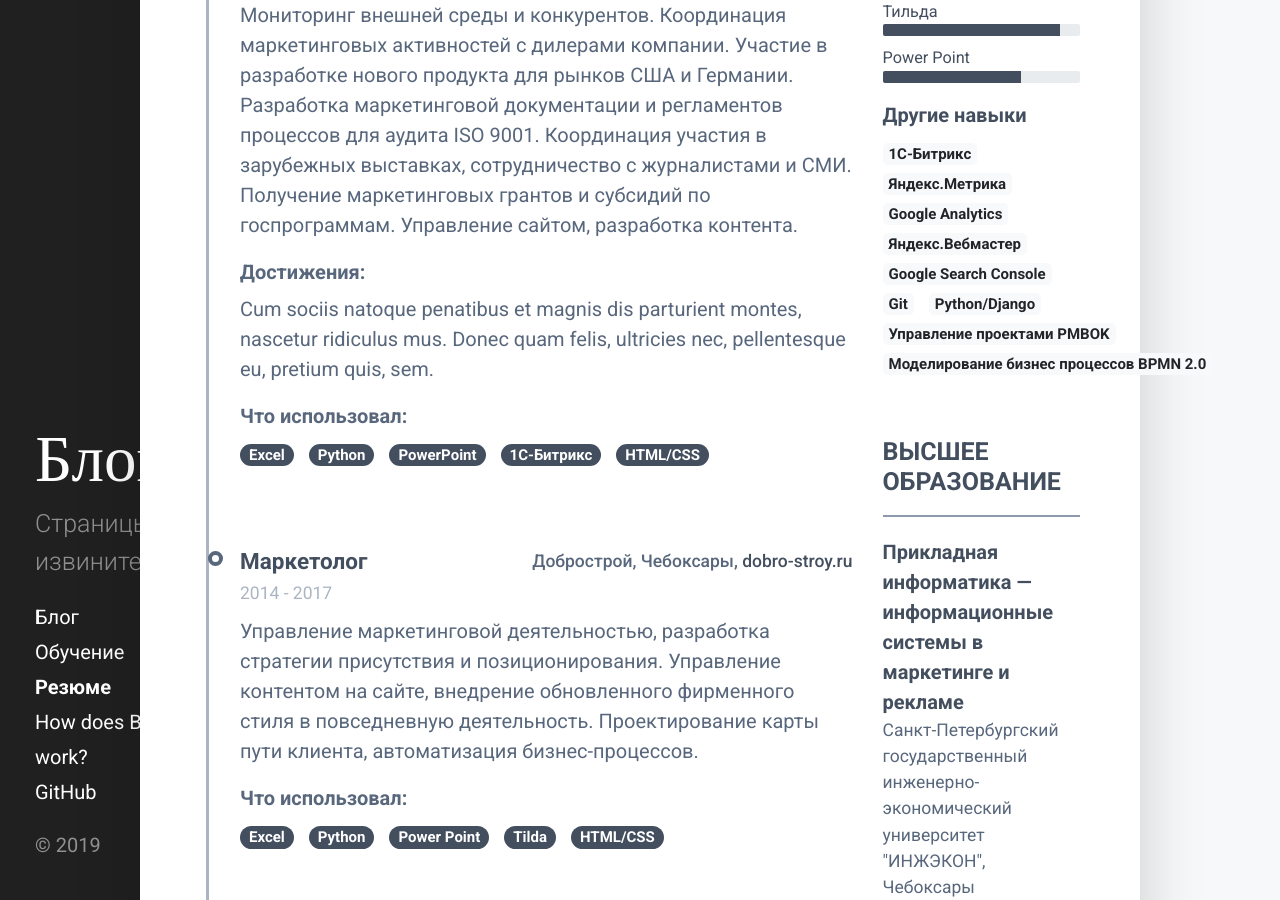
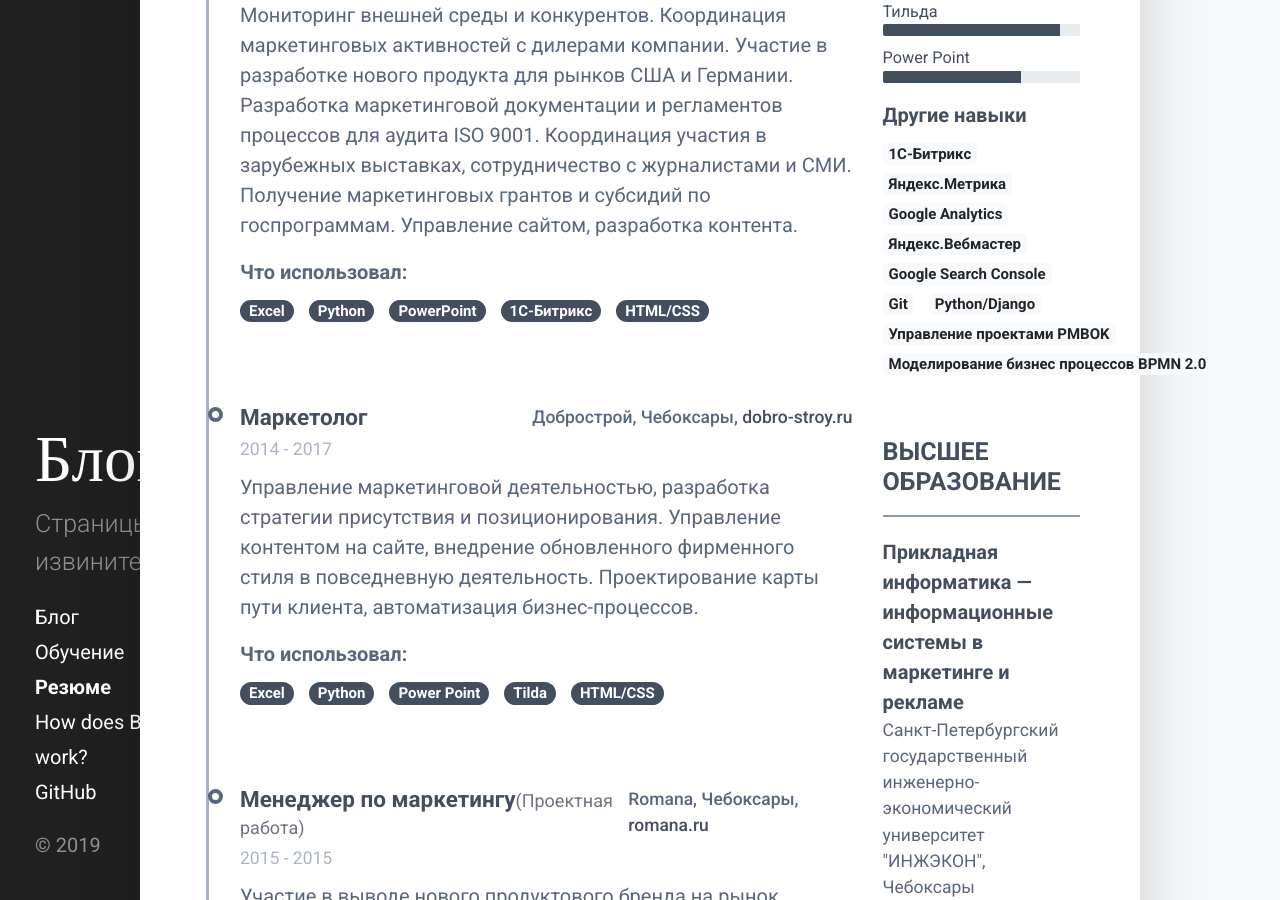
Before and after one commit to Drewleks/about-me, a Jekyll site: the page built from resume.html, in a window 1280 px wide and 900 px high, scrolled down 1288 px. Built offline with Jekyll 4.4.1, drawn with Linux system fonts in a browser that asks for light colours; nearby versions of some CDN libraries.

Commit message:
Update resume.html

```diff
--- a/resume.html
+++ b/resume.html
@@ -109,8 +109,8 @@ title: Резюме
 									    </div><!--//resume-timeline-item-header-->
 									    <div class="resume-timeline-item-desc">
 										    <p>Мониторинг внешней среды и конкурентов. Координация маркетинговых активностей с дилерами компании. Участие в разработке нового продукта для рынков США и Германии. Разработка маркетинговой документации и регламентов процессов для аудита ISO 9001. Координация участия в зарубежных выставках, сотрудничество с журналистами и СМИ. Получение маркетинговых грантов и субсидий по госпрограммам. Управление сайтом, разработка контента.</p>
-										    <h4 class="resume-timeline-item-desc-heading font-weight-bold">Достижения:</h4>
-										    <p>Cum sociis natoque penatibus et magnis dis parturient montes, nascetur ridiculus mus. Donec quam felis, ultricies nec, pellentesque eu, pretium quis, sem.</p>
+										    <!--<h4 class="resume-timeline-item-desc-heading font-weight-bold">Достижения:</h4>
+										    <p>Cum sociis natoque penatibus et magnis dis parturient montes, nascetur ridiculus mus. Donec quam felis, ultricies nec, pellentesque eu, pretium quis, sem.</p>-->
 										    <h4 class="resume-timeline-item-desc-heading font-weight-bold">Что использовал:</h4>
 										    <ul class="list-inline">
 											    <li class="list-inline-item"><span class="badge badge-primary badge-pill">Excel</span></li>
```
